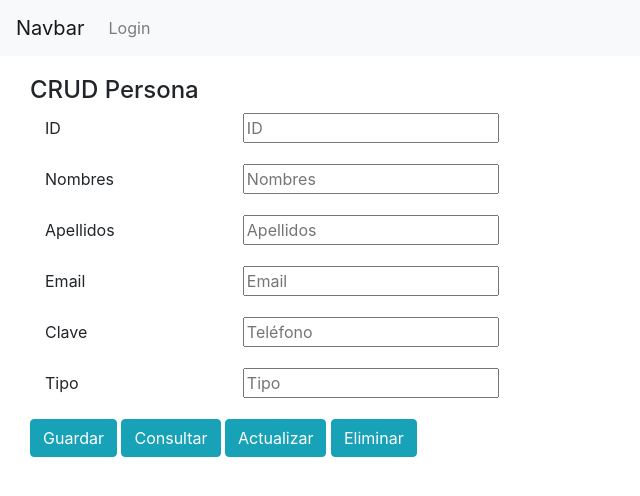
After one commit to IvanRJS/pryTDG, a PHP site: page /vista/Persona.php in a window 1280 px wide. The commit adds this page. Shown: the top 496 px of the page, without its empty margins (0-640 px from the left). Run offline with PHP 8.4, Linux system fonts and the light colour scheme.

Commit message:
navbar added and html files changed to php

```diff
--- a/control/ControlProyecto.php
+++ b/control/ControlProyecto.php
@@ -20,7 +20,7 @@ function guardar(){
     $tipo=$this->objProyecto->getTipoProyecto();
 
 
-$comandoSql="INSERT INTO PROYECTO (titulo, fechaInsc, fechaini, fechafin, cofinanciado, presupuesto, porccof, estado, observaciones, tipo_proyecto) VALUES ('$titulo','$fins','$ffin','$fini','$cof',$pre,$pcof,'$est','$obs','$tipo')";
+$comandoSql="INSERT INTO PROYECTO (titulo, fechaInsc, fechafin, fechaini, cofinanciado, presupuesto, porccof, estado, observaciones, tipo_proyecto) VALUES ('$titulo','$fins','$ffin','$fini','$cof',$pre,$pcof,'$est','$obs','$tipo')";
 
 $objCtrCon= new CtrConexion();
 $objCtrCon->conectar("localhost", "root", "","BDTDG");
--- a/vista/Estudiante.html
+++ b/vista/Estudiante.php
@@ -13,6 +13,7 @@
     </script>
 </head>
 <body>
+<?php include("header.php"); ?>
     <!--INICIO FORM BOOTSTRAP -->
     <h4 class="text-center">CRUD Estudiante</h4>
 <form style="margin: 20px 0px 0px 30px;" action="VistaEstudiante.php" method="POST">
--- a/vista/Cofinanciador.html
+++ b/vista/Persona.php
@@ -4,32 +4,39 @@
     <meta charset="UTF-8">
     <meta name="viewport" content="width=device-width, initial-scale=1.0">
     <meta http-equiv="X-UA-Compatible" content="ie=edge">
-    <title>Cofinanciador</title>
     <link rel="stylesheet" href="https://stackpath.bootstrapcdn.com/bootstrap/4.3.1/css/bootstrap.min.css" integrity="sha384-ggOyR0iXCbMQv3Xipma34MD+dH/1fQ784/j6cY/iJTQUOhcWr7x9JvoRxT2MZw1T" crossorigin="anonymous">
+    <title>Persona</title>
     <script src="../js/scripts.js"></script>
 </head>
 <body>
-
-     <!--INICIO FORMULARIO BOOTSTRAP-->
-     <form style="margin: 20px 0px 0px 30px;" action="VistaCofinanciador.php" method="POST">
+<?php include("header.php"); ?>
+    <!--INICIO FORMULARIO BOOTSTRAP-->
+    <form style="margin: 20px 0px 0px 30px;" action="VistaPersona.php" method="POST">
             <h4>CRUD Persona</h4>
             <div class="form-group">
                 <label for="txtId" class="col-md-2">ID</label>
                 <input type="text" class="form-control-md" name="txtId" id="txtId"  placeholder="ID" onkeypress="return validarNumeros(event);" required>
             </div>
             <div class="form-group">
-                <label for="txtNombre" class="col-md-2">Nombre</label>
-              <input type="text" class="form-control-md" name="txtNombre" id="txtNombre" placeholder="Nombre" onkeypress="return validarLetras(event);" required>
+                <label for="txtUsuario" class="col-md-2">Nombres</label>
+              <input type="text" class="form-control-md" name="txtUsuario" id="txtUsuario" placeholder="Nombres" onkeypress="return validarLetras(event);" required>
+            </div>
+            <div class="form-group">
+                <label for="txtApellidos" class="col-md-2">Apellidos</label>
+                <input type="text" class="form-control-md" name="txtApellidos" id="txtApellidos" placeholder="Apellidos" onkeypress="return validarLetras(event);" required>
             </div>
             <div class="form-group">
                 <label for="txtEmail" class="col-md-2">Email</label>
                 <input type="email" class="form-control-md" name="txtEmail" id="txtEmail" placeholder="Email" required>
             </div>
             <div class="form-group">
-                <label for="txtTelefono" class="col-md-2">Teléfono</label>
+                <label for="txtTelefono" class="col-md-2">Clave</label>
                 <input type="text" class="form-control-md" name="txtTelefono" id="txtTelefono" placeholder="Teléfono" onkeypress="return validarNumeros(event);" maxlength="15" required>
             </div>
-
+            <div class="form-group">
+                <label for="txtTipo" class="col-md-2">Tipo</label>
+                <input type="text" class="form-control-md" name="txtTipo" id="txtTipo" placeholder="Tipo" maxlength="3" required>
+            </div>
 
 
                 <input type="submit" class="btn btn-info" name="boton" value="Guardar">
--- a/vista/Proyecto.html
+++ b/vista/Proyecto.php
@@ -9,7 +9,7 @@
     <script src="../js/scripts.js"></script>
 </head>
 <body>
-
+   <?php include("header.php"); ?>
     <!--INICIO FORM BOOTSTRAP -->
     <h3 class="col-md-6 text-right">CRUD Proyecto</h3>
     <form id="form1" style="margin: 25px 0 0 0;" action="VistaProyecto.php" method="POST" >
--- a/vista/Usuario.html
+++ b/vista/Usuario.php
@@ -10,6 +10,7 @@
 
 </head>
 <body>
+<?php include("header.php"); ?>
     <!--INICIO BARRA DE NAVEGACION-->
         <nav class="navbar navbar-expand-lg navbar-dark bg-dark">
                 <a class="navbar-brand" href="../index.php">Inicio</a>
--- a/vista/VistaProyecto.php
+++ b/vista/VistaProyecto.php
@@ -7,8 +7,8 @@ $bot=$_POST['boton'];
 $id=$_POST['txtId'];
 $titulo=$_POST['txtTitulo'];
 $fechaInsc=$_POST['txtFin'];
-$fechaFin=$_POST['txtFi'];
-$fechaIni=$_POST['txtFf'];
+$fechaFin=$_POST['txtFf'];
+$fechaIni=$_POST['txtFi'];
 $cofinanciado=$_POST['txtCof'];
 $presupuesto=$_POST['txtPre'];
 $porcCof=$_POST['txtPorc'];
--- /dev/null
+++ b/vista/header.php
@@ -0,0 +1,47 @@
+<!DOCTYPE html>
+<?php session_start();
+#Barra de navegacion si está logeado
+if(isset($_SESSION['usuario'])){
+?>
+<nav class="navbar navbar-expand-lg navbar-light bg-light">
+<a class="navbar-brand" href="#">Navbar</a>
+<button class="navbar-toggler" type="button" data-toggle="collapse" data-target="#navbarNav" aria-controls="navbarNav" aria-expanded="false" aria-label="Toggle navigation">
+  <span class="navbar-toggler-icon"></span>
+</button>
+<div class="collapse navbar-collapse" id="navbarNav">
+    <ul class="navbar-nav">
+        <li class="nav-item">
+            <a class="nav-link" href="#">Estudiantes</a>
+        </li>
+        <li class="nav-item">
+            <a class="nav-link" href="#">Personas</a>
+        </li>
+        <li class="nav-item">
+            <a class="nav-link" href="#">Proyecto</a>
+        </li>
+        <li class="nav-item">
+            <a class="nav-link" href="#">Cofinanciador</a>
+        </li>
+    </ul>
+</div>
+</nav>
+
+<?php
+#barra de navegacion si no está logeado
+} else { ?>
+
+<nav class="navbar navbar-expand-lg navbar-light bg-light">
+<a class="navbar-brand" href="#">Navbar</a>
+<button class="navbar-toggler" type="button" data-toggle="collapse" data-target="#navbarNav" aria-controls="navbarNav" aria-expanded="false" aria-label="Toggle navigation">
+  <span class="navbar-toggler-icon"></span>
+</button>
+<div class="collapse navbar-collapse" id="navbarNav">
+    <ul class="navbar-nav">
+        <li class="nav-item">
+            <a class="nav-link" href="#">Login</a>
+        </li>
+    </ul>
+</div>
+</nav>
+
+<?php  } ?>
```
Also changed, not shown: index.php (+5 -5 lines), vista/Cofinanciador.php (renamed from vista/Persona.html, +8 -15 lines).
